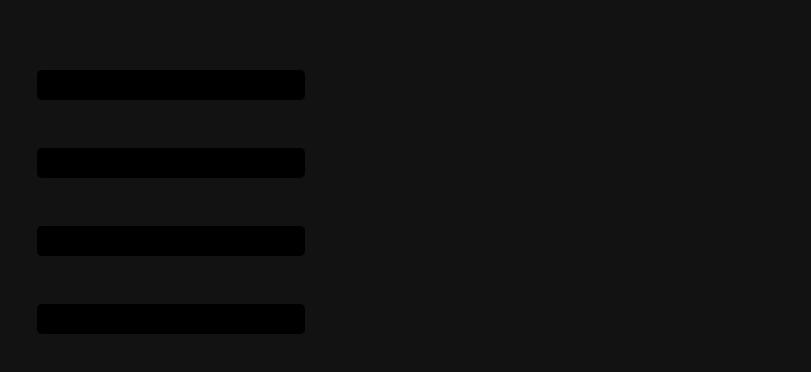
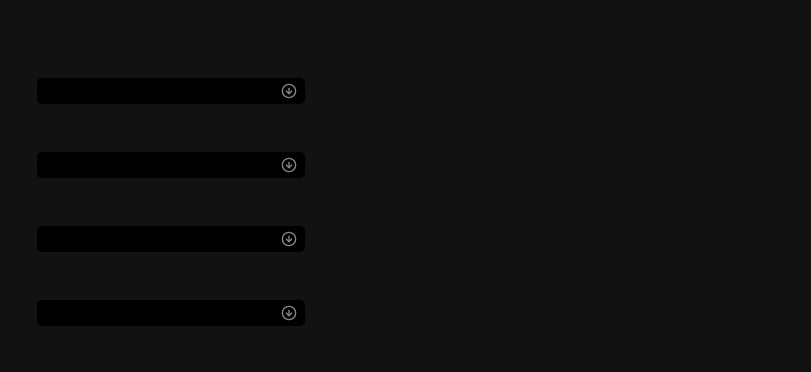
Before and after one commit to xxrobone/components_lib, a Next.js app: page /accordion in a window 1280 px wide. Shown: the part 270-642 px from the top of the page, without its empty margins (469-1280 px from the left). Built offline with nearby package versions, Linux system fonts and the light colour scheme.

Commit message:
accordion... done

```diff
--- a/app/components/Accordion/Accordion.jsx
+++ b/app/components/Accordion/Accordion.jsx
@@ -15,12 +15,25 @@ export default function Accordion(props) {
 
   const Title = () => (
     <motion.button
+      className={styles.button}
       onClick={handleToggle}
       initial={false}
       animate={{ backgroundColor: isOpen ? '#333333' : 'black' }}
+      layout
+      style={
+        isOpen
+          ? { borderBottomLeftRadius: '0px', borderBottomRightRadius: '0px' }
+          : ''
+      }
     >
       {title}
-      <span>{isOpen ? <FiArrowUpCircle /> : <FiArrowDownCircle />}</span>
+      <motion.span
+              whileHover={{
+           color: '#fff'
+        }}
+      >
+        {isOpen ? <FiArrowUpCircle /> : <FiArrowDownCircle />}
+      </motion.span>
     </motion.button>
   );
 
--- a/app/components/Accordion/Accordion.module.scss
+++ b/app/components/Accordion/Accordion.module.scss
@@ -6,7 +6,6 @@
     margin-top: 10vh;
     display: grid;
     place-content: center;
-
 }
 
 .accordion_wrapper {
@@ -22,8 +21,9 @@
 
 .accordion h1 {
     text-align: center;
+    font-family: monospace;
 }
-.accordion button {
+.button {
     width: 100%;
     display: flex;
     align-items: center;
@@ -31,23 +31,27 @@
     padding: 0.25rem 0.5rem;
     border: none;
     border-radius: 5px;
+    font-family: monospace;
     font-size: 1rem;
     cursor: pointer;
+
+    >span {
+        display: grid;
+        place-content: center;
+        color: #888;
+    }
 }
 
-.accordion button:hover {
-    background-color: rgb(230, 230, 230);
+.button:hover {
+    background-color: rgb(22, 22, 22);
     filter: drop-shadow(0 0 4px rgba(0,0,0,0.225));
-}
-
-.accordion button .active {
-    border-bottom-left-radius: 5px;
-    border-bottom-right-radius: 5px;
 }
 
 .answer {
     padding: 0.25rem 0.5rem;
-    background-color: #282828;
+    font-family: monospace;
+    background-color: #000000;
     color: #f8f4f2;
-    border-bottom: 5px;
+    border-bottom-left-radius: 5px;
+    border-bottom-right-radius: 5px;
 }
```
